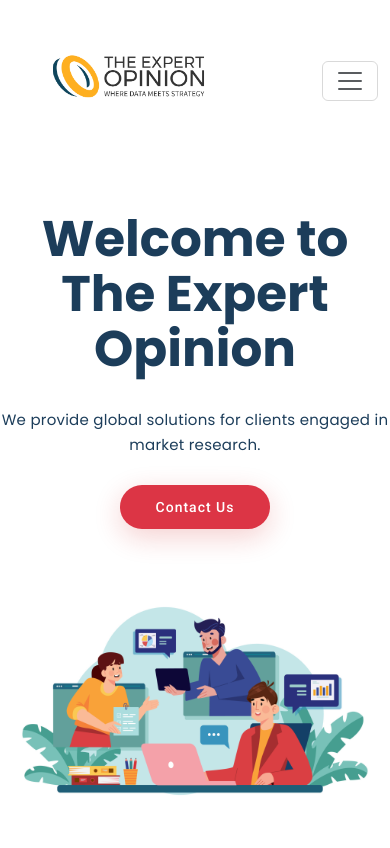
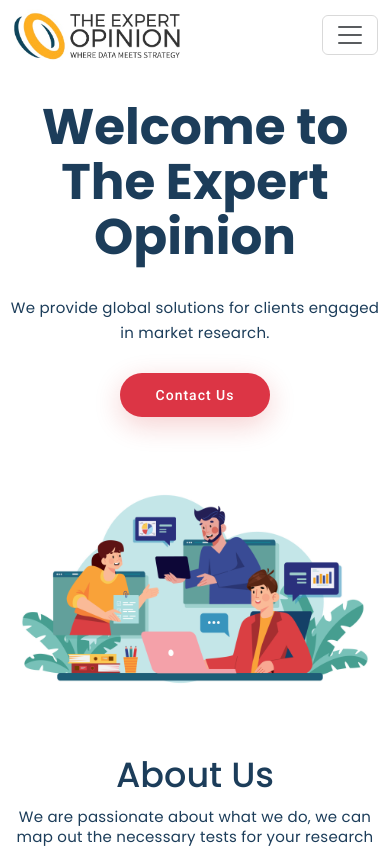
Before and after one commit to Amir-Hamza11/The-Expert-Opinion, an Angular app: page / in a window 390 px wide. Shown: the top 848 px of the page. Built offline with nearby package versions, Linux system fonts and the light colour scheme.

Commit message:
dist created

```diff
--- a/src/app/comp/about/about.component.html
+++ b/src/app/comp/about/about.component.html
@@ -6,6 +6,7 @@
             on our understanding of your viewpoint and experience.
 
         </p>
+        <!-- <p>created by Amir Hamza</p> -->
     </div>
     <div class="row mt-5">
         <div class="col-lg-6 d-flex justify-content-center align-items-center">
--- a/src/app/comp/contact/contact.component.html
+++ b/src/app/comp/contact/contact.component.html
@@ -1,12 +1,13 @@
 <section class="contact container mt-5" id="contact">
     <h1 class="text-center">Contact</h1>
+     <!-- <p>created by Amir Hamza</p> -->
     <div class="row ">
         <div class="col-lg-6 icon_container p-3">
             <div class="icon_wrap d-flex justify-center align-content-center ">
                 <i class="bi bi-envelope-at-fill"></i>
                 <div class="contact-content ms-3 d-flex flex-column  justify-content-center  align-content-center ">
                     <h3>Email Us</h3>
-                    <p>abcd12345</p>
+                    <p>theexpertopinions8&commat;gmail.com</p>
                 </div>
             </div>
         </div>
@@ -18,7 +19,7 @@
                 <i class="bi bi-envelope-at-fill"></i>
                 <div class="contact-content ms-3 d-flex flex-column  justify-content-center  align-content-center ">
                     <h3>Call Us</h3>
-                    <p>987654321</p>
+                    <p>9718344482</p>
                 </div>
             </div>
         </div>
--- a/src/app/comp/footer/footer.component.css
+++ b/src/app/comp/footer/footer.component.css
@@ -1,4 +1,21 @@
-
 .footer {
     background-color: #1c3d5a;
 }
+
+.footer-icons a {
+    display: flex;
+    align-items: center;
+    justify-content: center;
+    width: 40px;
+    height: 40px;
+    border-radius: 50%;
+    border: 1px solid rgba(255, 255, 255, 0.2);
+    font-size: 16px;
+    color: rgba(255, 255, 255, 0.7);
+    margin-right: 10px;
+
+}
+
+.footer-icons  a:hover {
+    border: 1px solid #fff;
+}
--- a/src/app/comp/footer/footer.component.html
+++ b/src/app/comp/footer/footer.component.html
@@ -1,5 +1,12 @@
 <section class="footer mt-5">
-    <div class="text-center p-5 text-white" >
+    <div class="text-center pt-5 pb-4 text-white footer-icons d-flex gap-2 justify-content-center align-items-center  ">
+        <a href="https://www.linkedin.com/company/the-expert-opinions/" type="button"><i class="bi bi-linkedin"></i></a>
+        <a href="#" type="button"><i class="bi bi-instagram"></i></a>
+        <a href="#" type="button"><i class="bi bi-facebook"></i></a>
+        <a href="#" type="button"><i class="bi bi-twitter"></i></a>
+    </div>
+    <div class="text-center pb-5 text-white">
         © Copyright TheExpertOpenion. All Rights Reserved
     </div>
+    <!-- <small class="m-0 text-white-50  ">Created by: Amir hamza</small> -->
 </section>
--- a/src/app/comp/home/home.component.html
+++ b/src/app/comp/home/home.component.html
@@ -1,11 +1,12 @@
-<section class="container" id="home">
+<section class="container " style="padding-top: 50px;" id="home">
     <div class="row">
         <div class="col-lg-6 d-flex flex-column justify-content-center align-items-center" style="padding: 50px 0;">
             <h1>Welcome to <br> The Expert Opinion</h1>
-            <p>
+            <p class="ps-2 pe-2 ">
 
                 We provide global solutions for clients engaged in market research.
             </p>
+             <!-- <p>created by Amir Hamza</p> -->
             <button class="custom_btn mt-3">Contact Us</button>
         </div>
         <div class="col-lg-6 heroImg d-flex justify-content-center align-items-center order-sm-first order-lg-last  ">
--- a/src/app/comp/nav/nav.component.css
+++ b/src/app/comp/nav/nav.component.css
@@ -4,7 +4,7 @@ nav {
 }
 
 .navbar-brand {
-    width: 230px;
+    width: 170px;
 }
 .navbar-brand img {
     width: 100%;
--- a/src/app/comp/nav/nav.component.html
+++ b/src/app/comp/nav/nav.component.html
@@ -1,14 +1,15 @@
-<nav class="navbar navbar-light  pt-2 pb-2">
+
+<nav class="navbar navbar-light position-fixed pt-1 pb-1 " style="z-index: 100;">
     <div class="container-fluid">
         <a class="navbar-brand" href="#">
 
             <img src="assets/logo.PNG" alt="logo">
         </a>
 
-        <button class="navbar-toggler ms-auto d-lg-none" type="button" data-bs-toggle="offcanvas"
+        <a class="navbar-toggler ms-auto d-lg-none" type="button" data-bs-toggle="offcanvas"
             data-bs-target="#offcanvasNavbar" aria-controls="offcanvasNavbar">
             <span class="navbar-toggler-icon"></span>
-        </button>
+        </a>
         <!-- Additional links for large screens -->
         <ul class="navbar-nav d-none d-lg-flex align-middle flex-row gap-4 me-lg-5  ">
             <li class="nav-item">
@@ -69,6 +70,7 @@
                 <button class="btn btn-danger ">Join Our Panal</button>
             </li>
             <!-- Add more links as needed -->
+            <!-- <p>created by Amir Hamza</p> -->
         </ul>
     </div>
 </div>
--- a/src/app/comp/responsibility/responsibility.component.html
+++ b/src/app/comp/responsibility/responsibility.component.html
@@ -52,10 +52,12 @@
                             proprietary and industry-accepted digital fingerprinting technology, we ensure that only
                             unique respondents participate in the research.
                         </p>
+
                     </div>
                 </div>
 
             </div>
         </div>
     </div>
+     <!-- <p>created by Amir Hamza</p> -->
 </section>
--- a/src/app/comp/sectors/sectors.component.html
+++ b/src/app/comp/sectors/sectors.component.html
@@ -40,4 +40,5 @@
             </div>
         </div>
     </div>
+     <!-- <p>created by Amir Hamza</p> -->
 </section>
--- a/src/app/comp/services/services.component.css
+++ b/src/app/comp/services/services.component.css
@@ -53,3 +53,4 @@
 
     }
 }
+/* creted by Amir hamza */
--- a/src/app/comp/services/services.component.html
+++ b/src/app/comp/services/services.component.html
@@ -56,4 +56,5 @@
             </div>
         </div>
     </div>
+     <!-- <p>created by Amir Hamza</p> -->
 </section>
```
Also changed, not shown: src/assets/logo.PNG.
